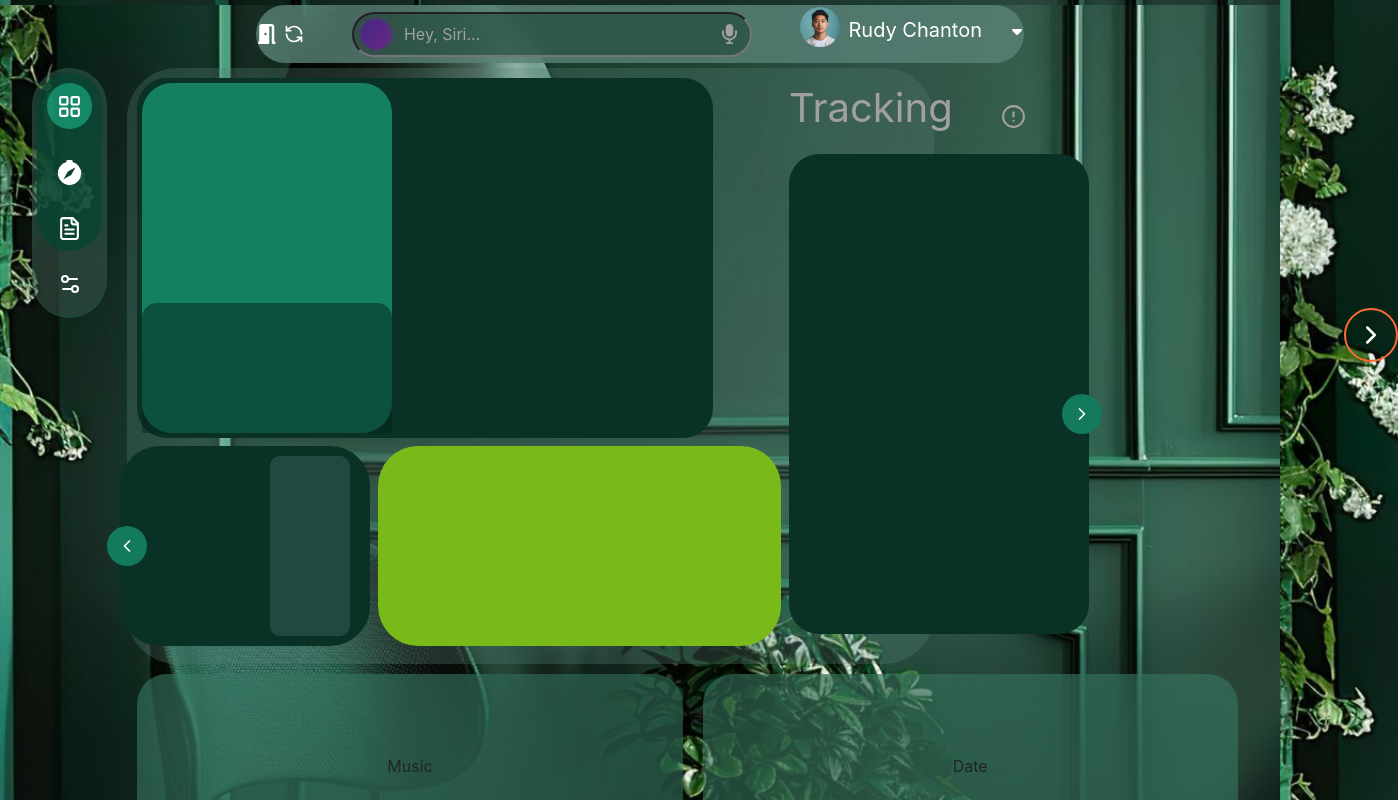
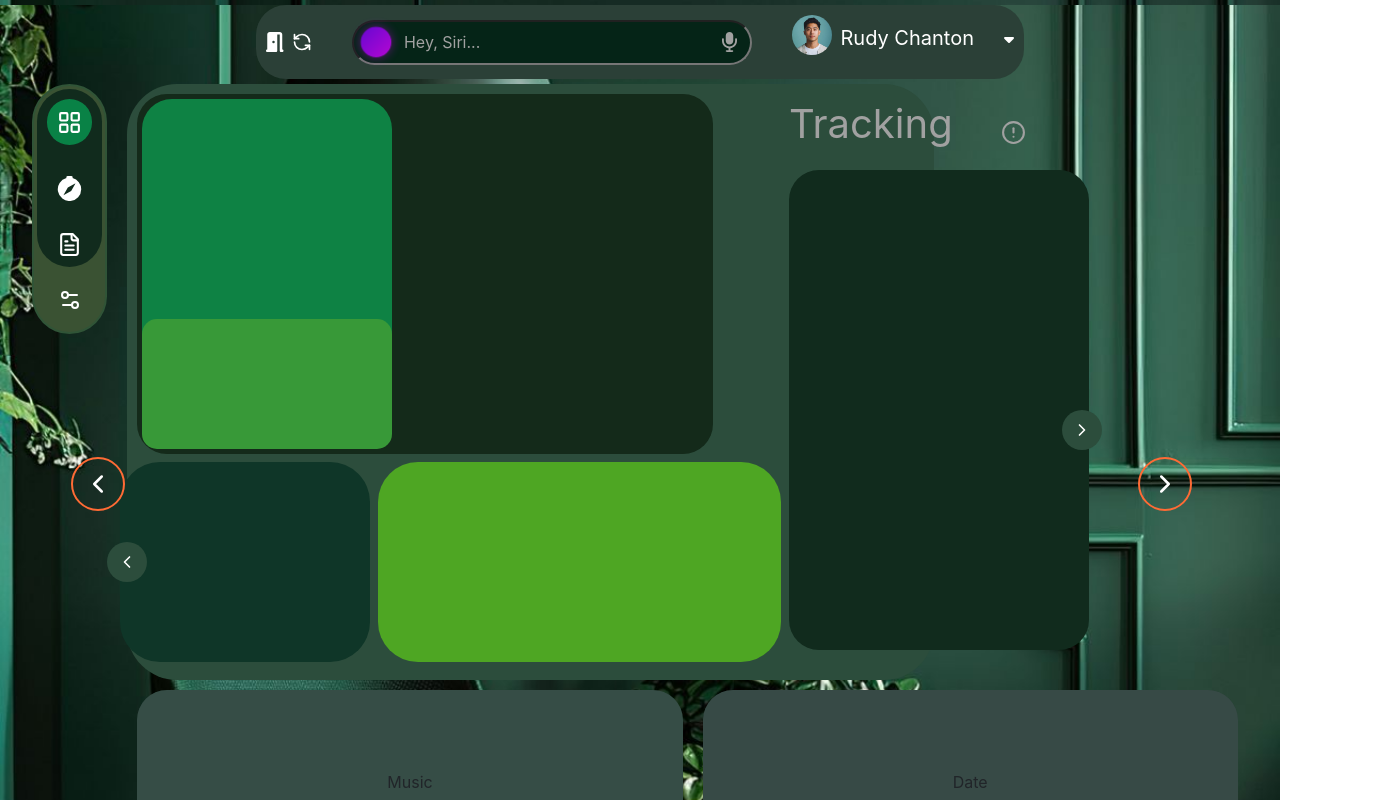
Before and after one commit to brucetravis/gokijany_dashboard_updated, a React (Create React App) app: page /dashboard in a window 1280 px wide. Shown: the top 800 px of the page, 1398 px wide, since content can reach past the window. Built offline with nearby package versions, Linux system fonts and the light colour scheme.

Commit message:
Dashboard updates

```diff
--- a/src/components/header/Header.css
+++ b/src/components/header/Header.css
@@ -1,12 +1,12 @@
 header {
-    padding: 2px;
+    padding: 10px;
     display: flex;
     align-items: center;
     justify-content: space-between;
     backdrop-filter: blur(12px);
     margin: 5px;
     border-radius: 30px;
-    background: rgba(90, 131, 120, 0.8);
+    background: rgba(43, 64, 55);
     width: 60vw;
     margin-left: 20vw;
 }
@@ -26,6 +26,7 @@ header {
     animation: pulse 1.5s infinite;
     position: absolute;
     left: 10px;
+    z-index: 1;
 }
 
 @keyframes pulse {
@@ -46,7 +47,7 @@ header {
     border-radius: 50px;
     width: 400px;
     height: 45px;
-    background: rgba(18, 61, 42, 0.5);
+    background: rgba(5, 36, 23);
     outline: none;
     color: white;
 }
--- a/src/components/homecomponents/bigdiv/BigDiv.css
+++ b/src/components/homecomponents/bigdiv/BigDiv.css
@@ -1,13 +1,13 @@
 .big-div {
     /* height: 350px; */
     width: 45vw;
-    background-color: rgb(10, 49, 38);
+    background-color: rgb(20, 42, 26);
     border-radius: 30px;
     padding: 5px;
 }
 
 .small-div {
-    background-color: rgba(30, 206, 156, 0.5);
+    background-color: rgba(14, 130, 68);
     height: 350px;
     width: 250px;
     border-radius: 30px;
@@ -15,12 +15,13 @@
 }
 
 .smaller-div {
-    background-color: rgba(3, 36, 26, 0.5);
+    background-color: rgba(56, 153, 56);
     /* background-color: red; */
     height: 130px;
     width: 100%;
-    border-top-left-radius: 15px;
-    border-top-right-radius: 15px;
+    /* border-top-left-radius: 15px; */
+    /* border-top-right-radius: 15px; */
+    border-radius: 15px;
     position: absolute;
     bottom: 0;
     /* z-index: 1; */
--- a/src/components/homecomponents/date/Date.css
+++ b/src/components/homecomponents/date/Date.css
@@ -1,6 +1,6 @@
 .date-page {
     padding: 80px 250px;
-    background-color: rgba(72, 150, 128, 0.4);
+    background-color: rgba(55, 74, 70);
     /* background: transparent; */
     backdrop-filter: blur(100px);
     border-radius: 30px;
--- a/src/components/homecomponents/kasnei/Kasnei.css
+++ b/src/components/homecomponents/kasnei/Kasnei.css
@@ -1,5 +1,5 @@
 .kasnei-page {
-    background-color: rgb(122, 185, 26);
+    background-color: rgb(78, 166, 35);
     height: 200px;
     width: 31.5vw;
     border-radius: 40px;
--- a/src/components/homecomponents/music/Music.css
+++ b/src/components/homecomponents/music/Music.css
@@ -1,6 +1,6 @@
 .music-page {
     padding: 80px 250px;
-    background-color: rgba(72, 150, 128, 0.4);
+    background-color: rgba(54, 77, 70);
     /* background: transparent; */
     backdrop-filter: blur(100px);
     border-radius: 30px;
--- a/src/components/homecomponents/payment/Payment.css
+++ b/src/components/homecomponents/payment/Payment.css
@@ -1,5 +1,5 @@
 .payment-div {
-    background-color: rgb(10, 49, 38);
+    background-color: rgb(15, 54, 40);
     height: 200px;
     width: 250px;
     padding: 10px;
@@ -18,12 +18,12 @@
     width: 80px;
     border-radius: 10px;
     /* background-color: red; */
-    background: rgba(90, 131, 120, 0.3);
+    background: rgba(27, 64, 52S);
 }
 
 .left-arrows {
     border-radius: 50px;
-    background-color: rgb(20, 122, 93);
+    background-color: rgba(44, 77, 60);
     padding: 10px;
     display: flex;
     gap: 2px;
--- a/src/components/homecomponents/tracking/TrackingDiv.css
+++ b/src/components/homecomponents/tracking/TrackingDiv.css
@@ -2,7 +2,7 @@
     /* padding: 250px 145px; */
     height: 480px;
     width: 300px;
-    background-color: rgb(10, 49, 38);
+    background-color: rgb(17, 43, 29);
     border-radius: 30px;
     position: relative;
 }
@@ -10,7 +10,7 @@
 
 .right-arrows {
     border-radius: 50px;
-    background-color: rgb(20, 122, 93);
+    background-color: rgba(44, 77, 60);
     padding: 10px;
     display: flex;
     gap: 2px;
--- a/src/components/sidebar/Sidebar.css
+++ b/src/components/sidebar/Sidebar.css
@@ -3,7 +3,7 @@
   flex-direction: column;
   align-items: center;
   backdrop-filter: blur(70px);
-  background: rgba(90, 131, 120, 0.3);
+  background: rgb(58, 82, 51);
   border-radius: 50px;
   border: 2px solid rgba(13, 92, 70, 0.2);
   height: 250px;
@@ -15,14 +15,14 @@
     align-items: center;
     flex-direction: column;
     gap: 30px;
-    background-color: rgb(7, 68, 51, 0.8);
+    background-color: rgb(17, 43, 29);
     padding: 10px;
     border-radius: 50px;
     margin: 3px;
 }
 
 .layout {
-    background-color: rgba(30, 206, 156, 0.5);
+    background-color: rgba(9, 130, 70);
     padding: 10px;
     border-radius: 50px;
 }
--- a/src/pages/dashboard/DashBoard.css
+++ b/src/pages/dashboard/DashBoard.css
@@ -16,8 +16,10 @@
     padding: 10px;
     border-radius: 50px;
     position: absolute;
-    top: 30%;
-    left: -220px;
+    top: 50%;
+    /* left: -20px; */
+    left: -5%;
+    transform: translateY(-50%);
     z-index: 1;
     transition: background 0.5s ease;
     /* color: white; */
@@ -30,8 +32,9 @@
     border: 2px solid #ff6b35;
     border-radius: 50px;
     position: absolute;
-    top: 30%;
-    right: -150px;
+    top: 50%;
+    right: 5%;
+    transform: translateY(-50%);
     z-index: 1;
     transition: background 0.5s ease;
     /* color: white; */
--- a/src/pages/home/Home.css
+++ b/src/pages/home/Home.css
@@ -11,7 +11,7 @@
 
 .home-one {
     /* background-color: rgba(30, 99, 78, 0.8); */
-    background: rgba(90, 131, 120, 0.3);
+    background: rgba(44, 77, 60);
     backdrop-filter: 20px;
     display: flex;
     width: 63vw;
```
